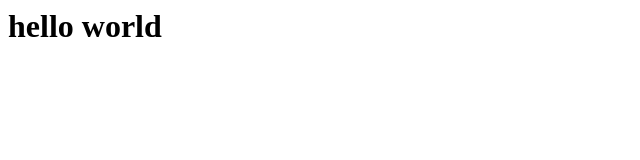
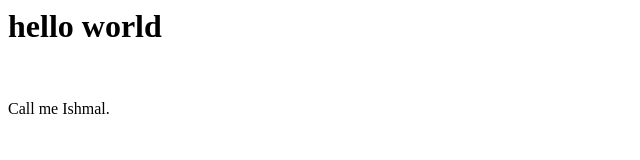
Before and after one commit to dawnkayla/website, a plain HTML site: page index.html in a window 1280 px wide. Shown: the whole page, without its empty margins (0-640 px from the left). Drawn offline with Linux system fonts and the light colour scheme.

```diff
--- a/index.html
+++ b/index.html
@@ -1 +1 @@
-<h1> hello world</h1>
+<h1>hello world</h1><br /><p>Call me Ishmal.</p>
```
Also changed, not shown: 1 other file.
